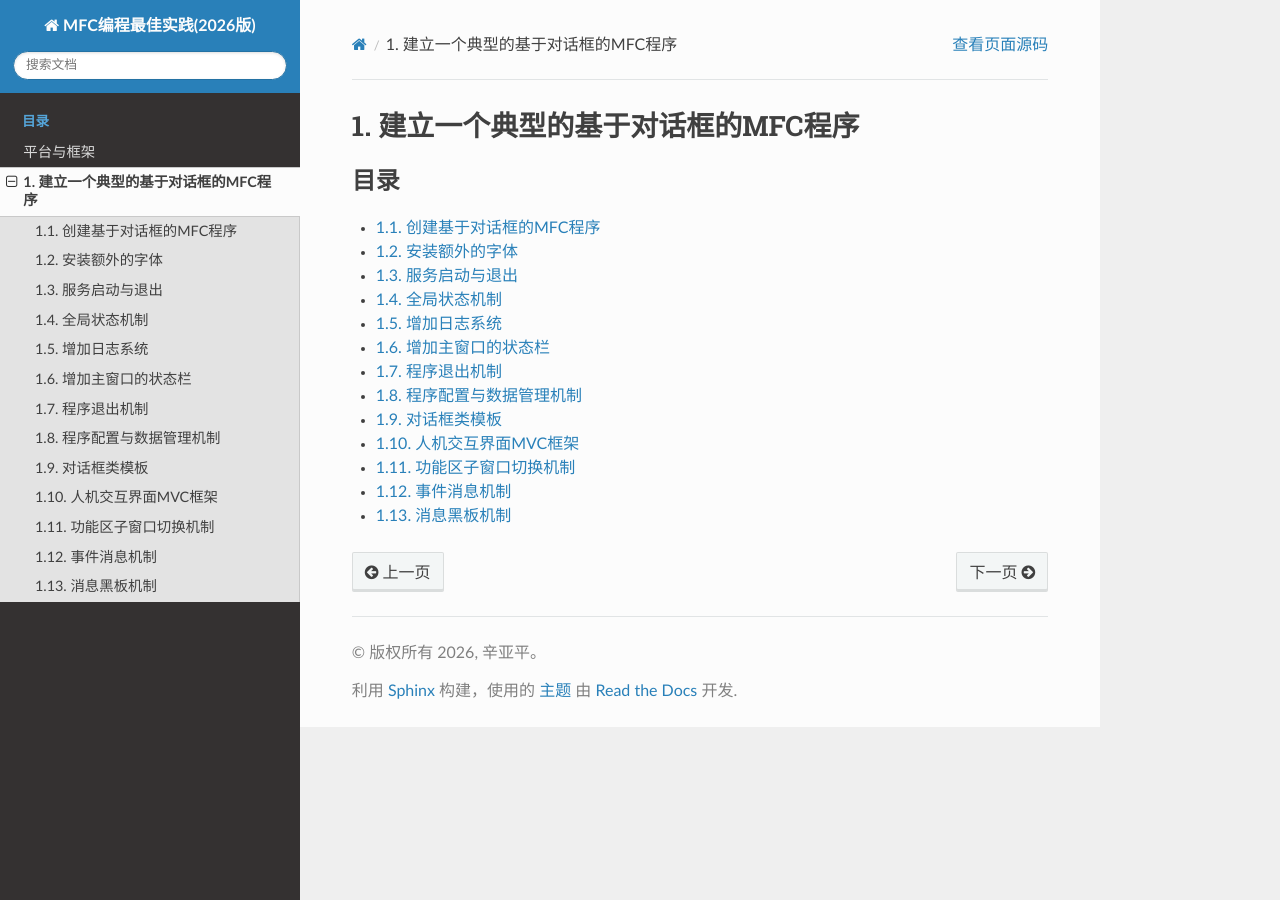
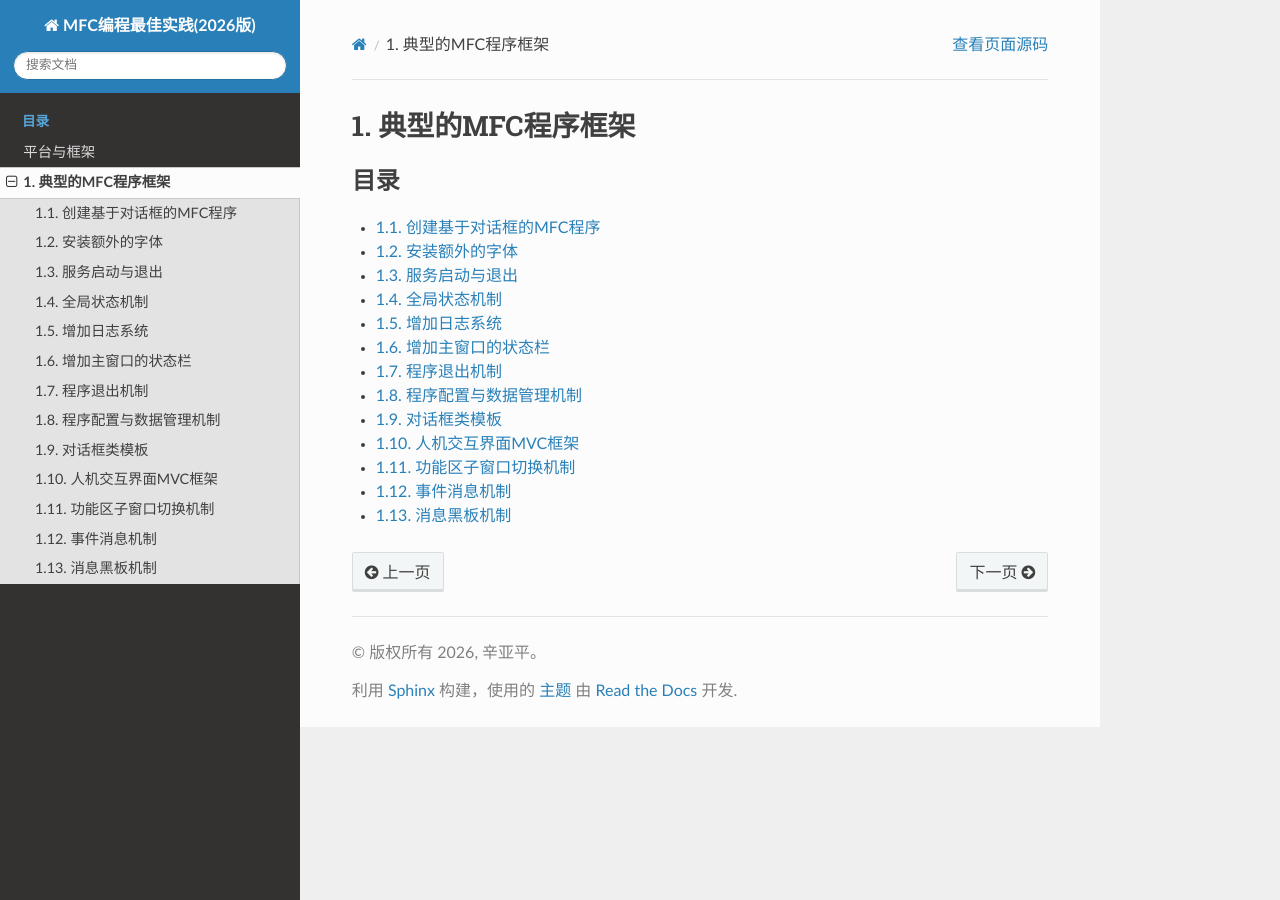
Before and after one commit to yapingxin/MFCBP2026, a Sphinx documentation site: the page built from docs/dialog-mfc-tutorial/index.rst, in a window 1280 px wide. Built offline with Sphinx 7.4.7 and the Read the Docs theme 3.1.0, drawn with Linux system fonts in a browser that asks for light colours.

Commit message:
典型的MFC程序框架

```diff
--- a/docs/dialog-mfc-tutorial/index.rst
+++ b/docs/dialog-mfc-tutorial/index.rst
@@ -1,6 +1,6 @@
 
-建立一个典型的基于对话框的MFC程序
-=================================
+典型的MFC程序框架
+=================
 
 .. toctree::
    :maxdepth: 1
```
